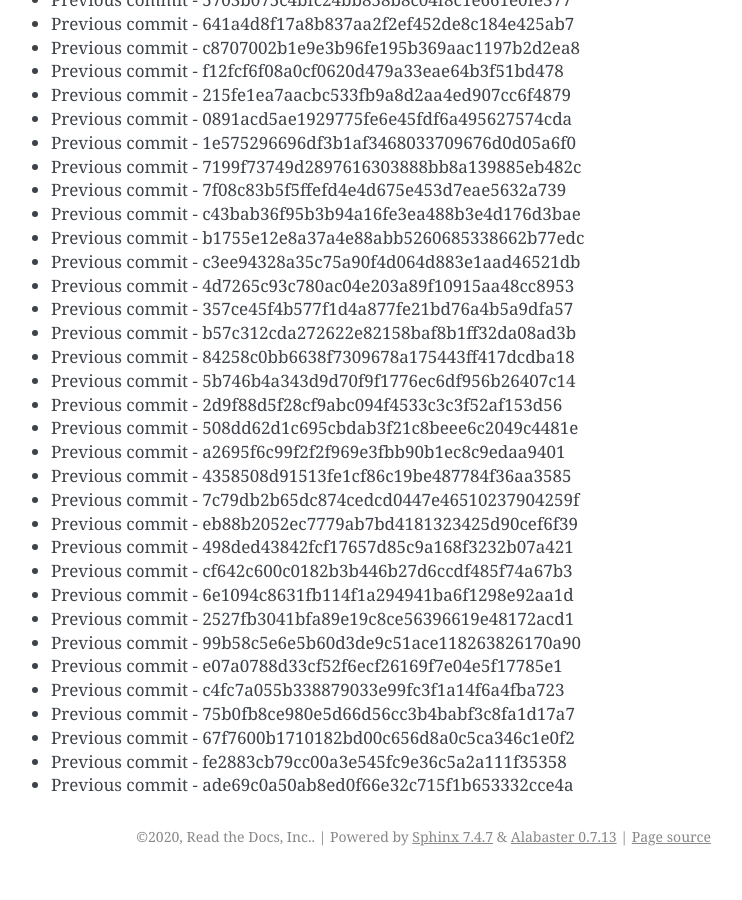
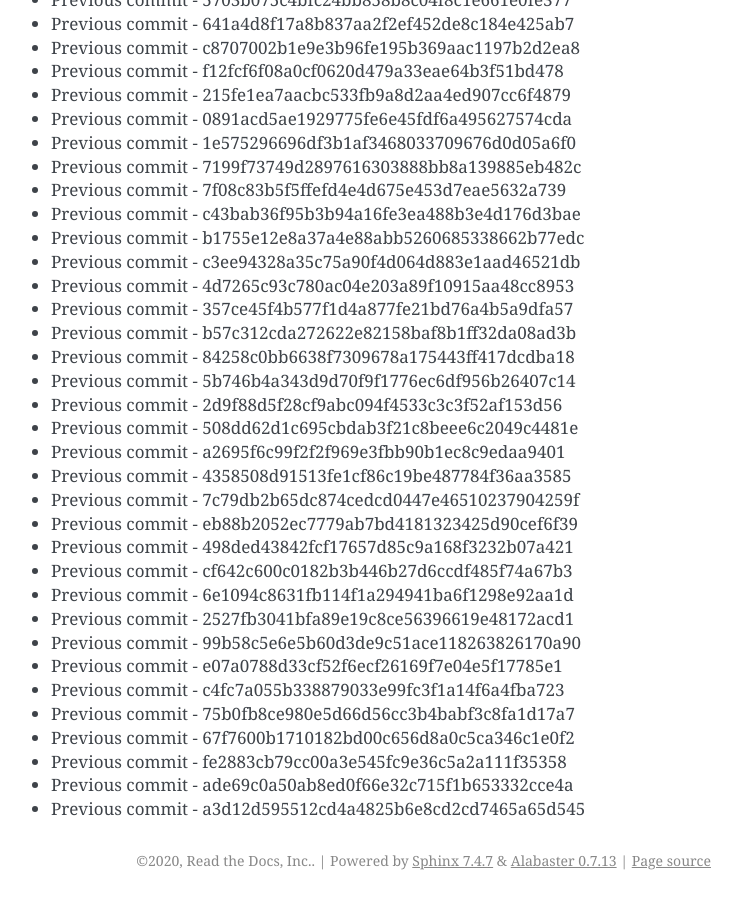
Before and after one commit to readthedocs/rtd-git-stresstest, a Sphinx documentation site: the page built from docs/updates.rst, in a window 1280 px wide and 900 px high, scrolled down 88109 px. Shown: the whole window, without its empty margins (399-1141 px from the left). Built offline with Sphinx 7.4.7, drawn with Linux system fonts in a browser that asks for light colours; before the commit the page ends 88985 px from its top, so only the background shows below that.

Commit message:
Generating commit from previous: a3d12d595512cd4a4825b6e8cd2cd7465a65d545

```diff
--- a/docs/updates.rst
+++ b/docs/updates.rst
@@ -3734,3 +3734,4 @@ It can be tested for any performance characteristics.
 * Previous commit - 67f7600b1710182bd00c656d8a0c5ca346c1e0f2
 * Previous commit - fe2883cb79cc00a3e545fc9e36c5a2a111f35358
 * Previous commit - ade69c0a50ab8ed0f66e32c715f1b653332cce4a
+* Previous commit - a3d12d595512cd4a4825b6e8cd2cd7465a65d545
```
